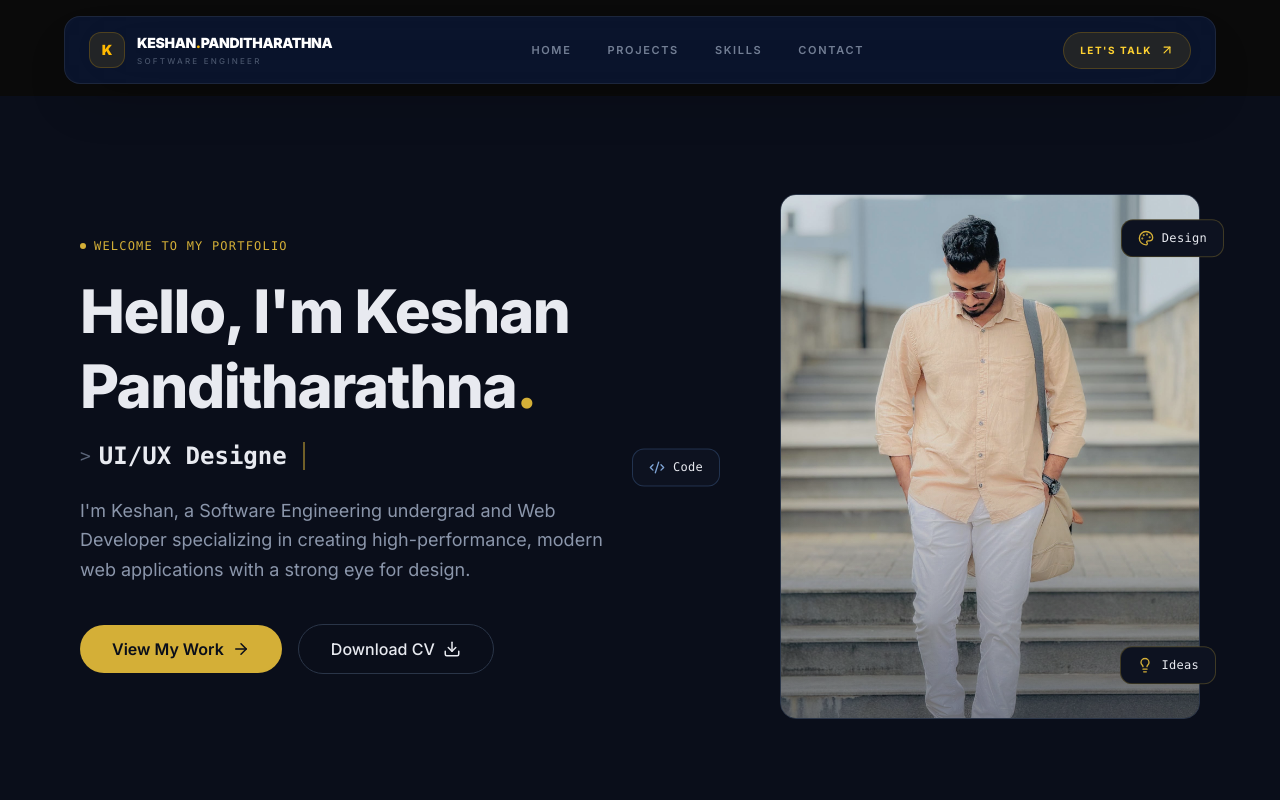
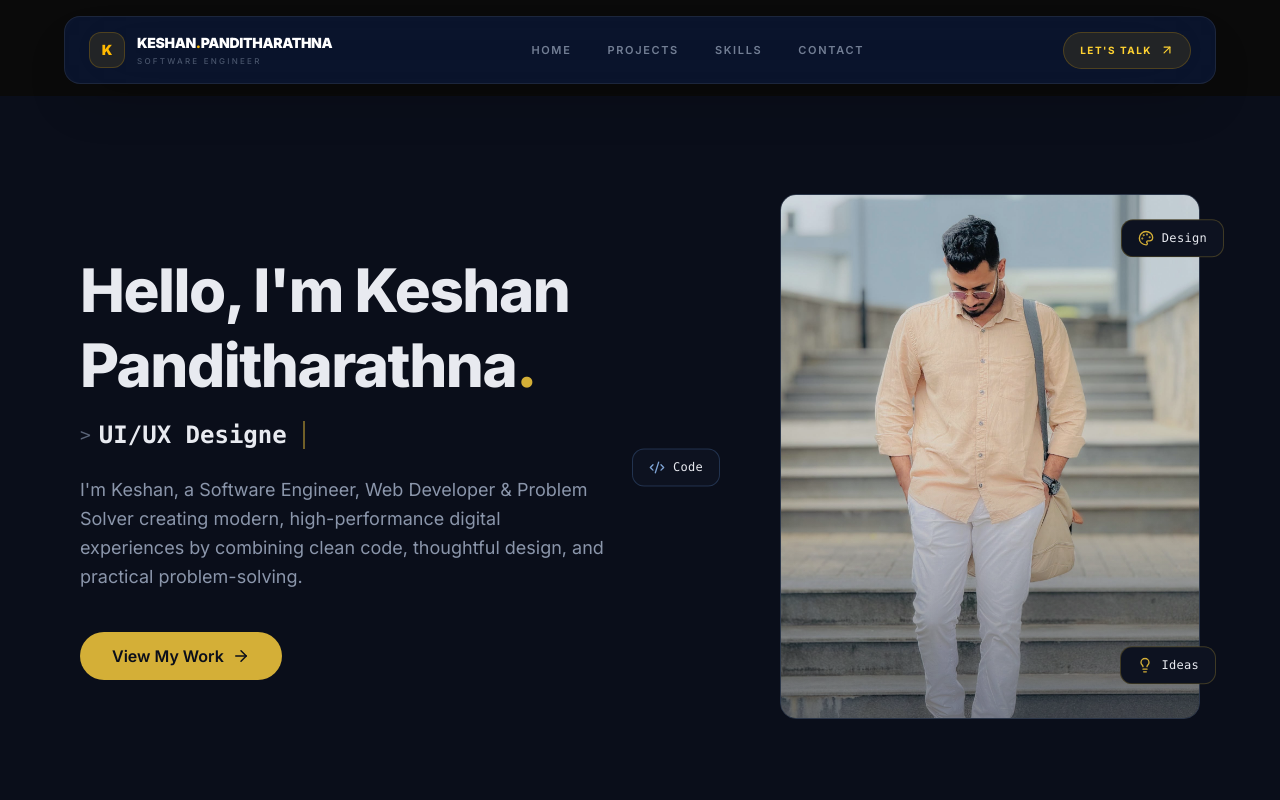
Before and after one commit to Keshpro/Keshanofficial_port, a Next.js app: page / in a window 1280 px wide. Shown: the top 800 px of the page. Built offline with nearby package versions, Linux system fonts and the light colour scheme.

Commit message:
completed

```diff
--- a/app/components/Hero.tsx
+++ b/app/components/Hero.tsx
@@ -6,7 +6,7 @@ import Link from "next/link";
 import Image from "next/image";
 import { ArrowRight, Download, Code2, Palette, Lightbulb } from "lucide-react";
 
-const ROLES = ["Web Developer", "Software Engineer", "UI/UX Designer", "Freelancer"];
+const ROLES = ["Web Developer", "Software Engineer", "UI/UX Designer", "Freelance Content Creator", "Problem Solver"];
 
 export default function Hero() {
   const [roleIndex, setRoleIndex] = useState(0);
@@ -50,8 +50,8 @@ export default function Hero() {
       />
 
       {/* Background glow — midnight blue base + gold accent glow */}
-      <div className="absolute top-1/2 left-1/4 -translate-y-1/2 w-[600px] h-[600px] bg-[#10182c]/[0.04] rounded-full blur-[130px] -z-10" />
-      <div className="absolute bottom-0 right-1/4 w-[500px] h-[500px] bg-[#1e3a5f]/30 rounded-full blur-[140px] -z-10" />
+      <div className="absolute top-1/2 left-1/4 -translate-y-1/2 w-600px h-150 bg-[#10182c]/4 rounded-full blur-[130px] -z-10" />
+      <div className="absolute bottom-0 right-1/4 w-125 h-125 bg-[#1e3a5f]/30 rounded-full blur-[140px] -z-10" />
 
       <div className="w-full max-w-7xl mx-auto grid grid-cols-1 lg:grid-cols-2 gap-16 items-center">
 
@@ -68,8 +68,6 @@ export default function Hero() {
             transition={{ delay: 0.2 }}
             className="font-mono text-[#D4AF37] tracking-widest uppercase text-xs mb-5 flex items-center justify-center lg:justify-start gap-2"
           >
-            <span className="w-1.5 h-1.5 rounded-full bg-[#D4AF37] inline-block" />
-            Welcome to my portfolio
           </motion.p>
 
           <h1 className="text-4xl md:text-6xl font-extrabold text-[#e8eaf0] tracking-tight mb-4 leading-tight">
@@ -86,20 +84,14 @@ export default function Hero() {
           </p>
 
           <p className="text-base md:text-lg text-[#8b96ab] mb-10 max-w-xl mx-auto lg:mx-0 leading-relaxed">
-            I&apos;m Keshan, a Software Engineering undergrad and Web Developer
-            specializing in creating high-performance, modern web applications
-            with a strong eye for design.
+            I&apos;m Keshan, a Software Engineer, Web Developer & Problem Solver
+            creating modern, high-performance digital experiences by combining clean code, thoughtful design, and practical problem-solving.
           </p>
 
           <div className="flex flex-col sm:flex-row items-center justify-center lg:justify-start gap-4">
             <Link href="#projects">
               <button className="flex items-center gap-2 bg-[#D4AF37] hover:bg-[#c4a02f] text-[#0a0e1a] px-8 py-3 rounded-full font-semibold transition-all duration-300">
                 View My Work <ArrowRight size={18} />
-              </button>
-            </Link>
-            <Link href="/resume.pdf" target="_blank">
-              <button className="flex items-center gap-2 bg-transparent border border-[#2a3548] hover:border-[#3f4d68] text-[#e8eaf0] px-8 py-3 rounded-full font-medium transition-all duration-300">
-                Download CV <Download size={18} />
               </button>
             </Link>
           </div>
@@ -118,7 +110,7 @@ export default function Hero() {
               alt="Keshan Panditharathna"
               fill
               priority
-              className="object-cover grayscale-[15%]"
+              className="object-cover grayscale-15"
             />
             {/* thin gradient wash instead of heavy shadow */}
             <div className="absolute inset-0 bg-linear-to-t from-[#0a0e1a]/40 via-transparent to-transparent" />
```
